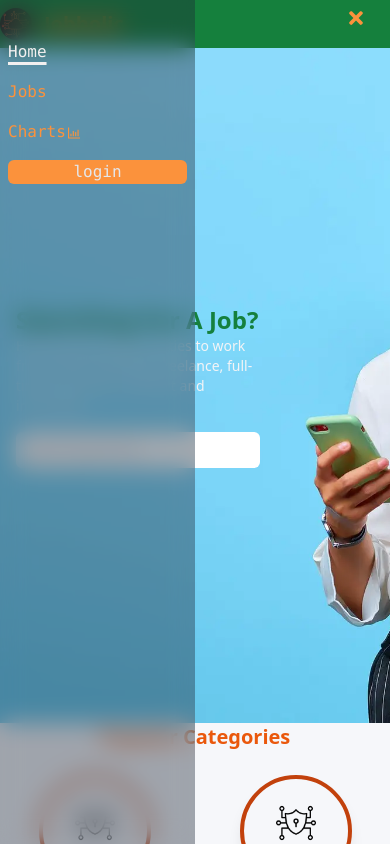
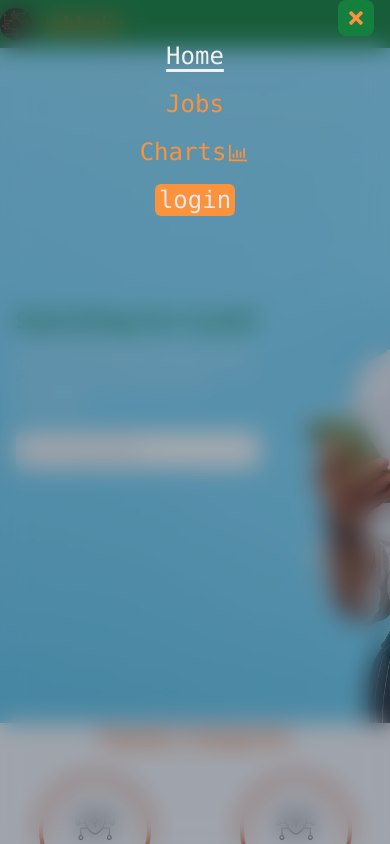
Before and after one commit to MilanPraz/jobholic-app, a React (Vite) app: page / in a window 390 px wide. Both pictures are taken after a click on the button 356 px from the left and 18 px from the top of the page. Shown: the top 844 px of the page. Built offline with nearby package versions, Linux system fonts and the light colour scheme; no server answers.

Commit message:
navbar improved

```diff
--- a/src/navbar/Myheader.jsx
+++ b/src/navbar/Myheader.jsx
@@ -105,9 +105,9 @@ function Myheader() {
 
             {/* mobile menu */}
             {open ? (
-              <div className="md:hidden overflow-hidden bg-gray-800  w-1/2 backdrop-blur-md bg-opacity-40 h-full pt-9  z-50 top-0 left-0  fixed">
+              <div className="md:hidden overflow-hidden bg-gray-800  w-full backdrop-blur-md bg-opacity-40 h-full pt-9  z-50 top-0 left-0  fixed">
                 <div onClick={handleHamburger} className=" z-30  pt-1  px-2 ">
-                  <ul className="flex flex-col gap-4    font-mono text-orange-400">
+                  <ul className="flex flex-col gap-4   items-center text-2xl  font-mono text-orange-400">
                     {userDetail?.username && (
                       <>
                         <div className="flex items-center  gap-2">
@@ -119,7 +119,7 @@ function Myheader() {
                               userDetail.image
                             }
                           />
-                          <span className="  pr-4 font-thin text-sm">
+                          <span className=" text-xl pr-4 font-thin ">
                             Hello,{userDetail.username}
                           </span>
                         </div>
@@ -172,7 +172,7 @@ function Myheader() {
               </div>
             ) : null}
             {/* hamburger button */}
-            <div className="   z-50  fixed right-4 top-0 flex  md:hidden">
+            <div className="  bg-green-700 rounded-lg  z-50  fixed right-4 top-0 flex  md:hidden">
               <button
                 onClick={() => handleHamburger()}
                 className=" flex items-center justify-center p-2 text-xl cursor-pointer text-orange-400 outline-none border-none"
```
